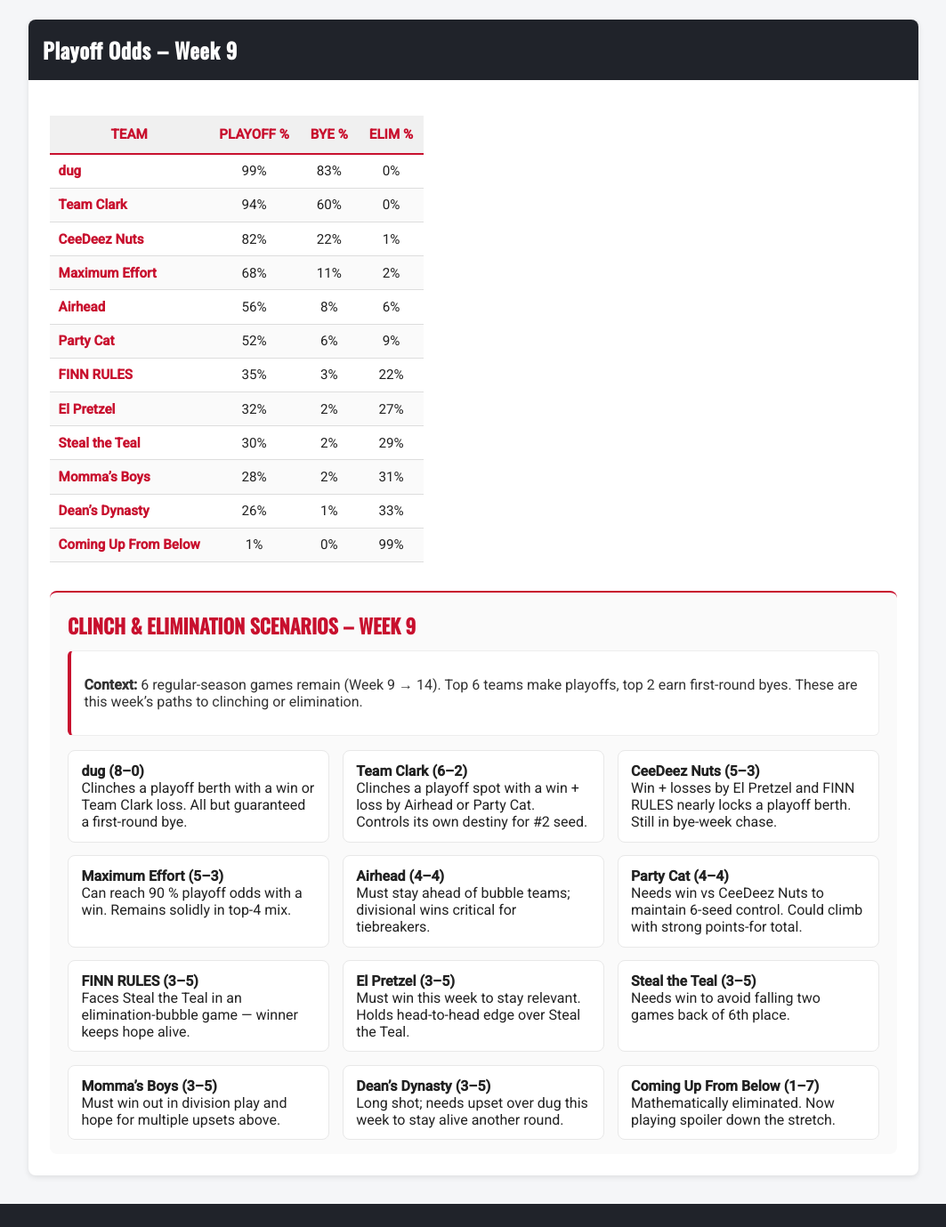
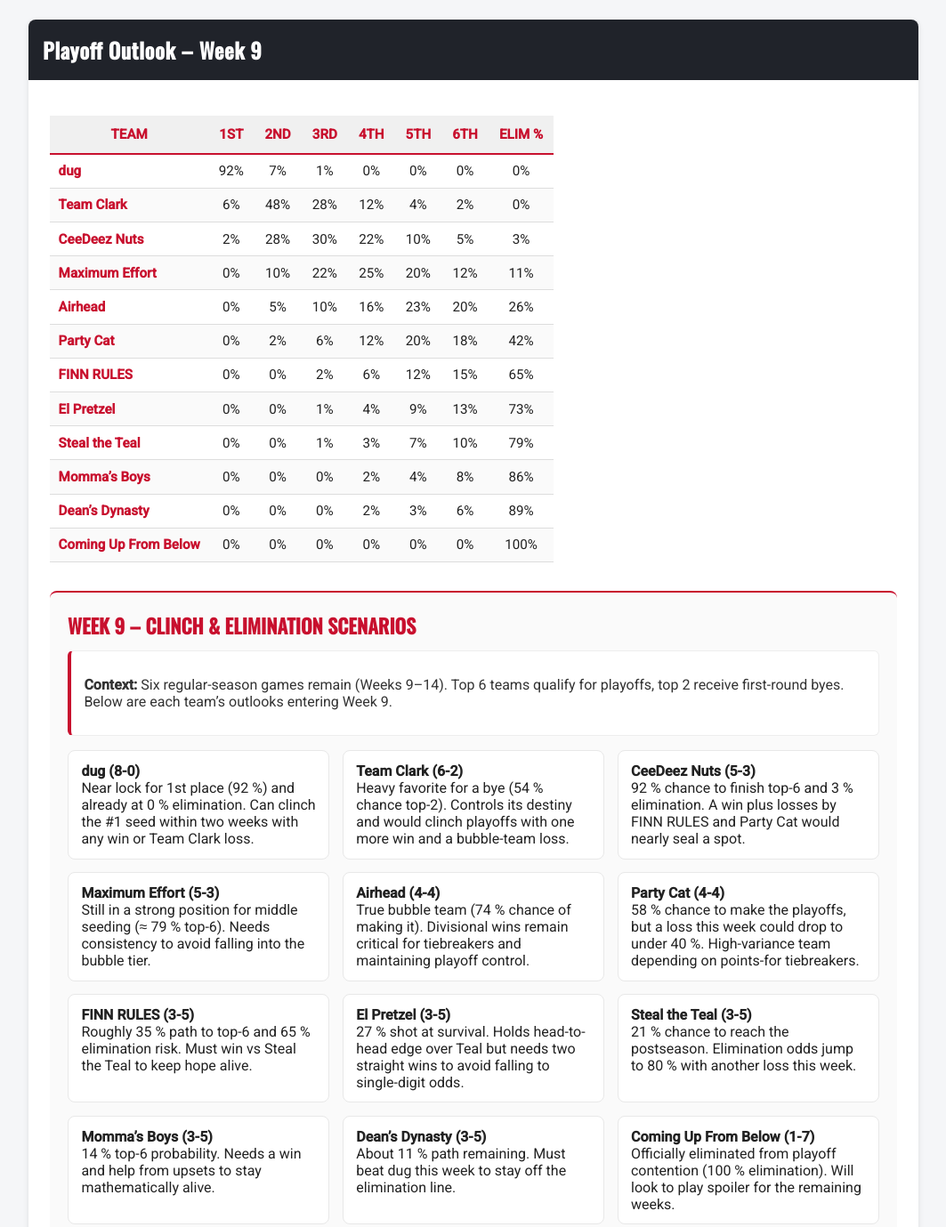
Before and after one commit to Tunatheturtle/TheCouchCoaches, a plain HTML site: page public/index.html in a window 1280 px wide. Shown: the part 2420-3799 px from the top of the page at 89% size, without its empty margins (108-1171 px from the left). Drawn offline with nearby package versions, Linux system fonts and the light colour scheme.

Commit message:
week 9 update 3

```diff
--- a/public/index.html
+++ b/public/index.html
@@ -309,79 +309,87 @@
     </section>
 
     <!-- === WEEK 9 PLAYOFF ODDS & SCENARIOS === -->
+<!-- === WEEK 9 PLAYOFF OUTLOOK === -->
 <section class="section" id="playoff-odds">
-  <h2>Playoff Odds – Week 9</h2>
+  <h2>Playoff Outlook – Week 9</h2>
   <div class="section-content">
-    <!-- === PLAYOFF TABLE === -->
+
+    <!-- === STANDINGS PROJECTIONS TABLE === -->
     <table class="odds-table">
       <thead>
         <tr>
           <th>Team</th>
-          <th>Playoff %</th>
-          <th>Bye %</th>
+          <th>1st</th>
+          <th>2nd</th>
+          <th>3rd</th>
+          <th>4th</th>
+          <th>5th</th>
+          <th>6th</th>
           <th>Elim %</th>
         </tr>
       </thead>
       <tbody>
-        <tr><td>dug</td><td>99%</td><td>83%</td><td>0%</td></tr>
-        <tr><td>Team Clark</td><td>94%</td><td>60%</td><td>0%</td></tr>
-        <tr><td>CeeDeez Nuts</td><td>82%</td><td>22%</td><td>1%</td></tr>
-        <tr><td>Maximum Effort</td><td>68%</td><td>11%</td><td>2%</td></tr>
-        <tr><td>Airhead</td><td>56%</td><td>8%</td><td>6%</td></tr>
-        <tr><td>Party Cat</td><td>52%</td><td>6%</td><td>9%</td></tr>
-        <tr><td>FINN RULES</td><td>35%</td><td>3%</td><td>22%</td></tr>
-        <tr><td>El Pretzel</td><td>32%</td><td>2%</td><td>27%</td></tr>
-        <tr><td>Steal the Teal</td><td>30%</td><td>2%</td><td>29%</td></tr>
-        <tr><td>Momma’s Boys</td><td>28%</td><td>2%</td><td>31%</td></tr>
-        <tr><td>Dean’s Dynasty</td><td>26%</td><td>1%</td><td>33%</td></tr>
-        <tr><td>Coming Up From Below</td><td>1%</td><td>0%</td><td>99%</td></tr>
+        <tr><td>dug</td><td>92%</td><td>7%</td><td>1%</td><td>0%</td><td>0%</td><td>0%</td><td>0%</td></tr>
+        <tr><td>Team Clark</td><td>6%</td><td>48%</td><td>28%</td><td>12%</td><td>4%</td><td>2%</td><td>0%</td></tr>
+        <tr><td>CeeDeez Nuts</td><td>2%</td><td>28%</td><td>30%</td><td>22%</td><td>10%</td><td>5%</td><td>3%</td></tr>
+        <tr><td>Maximum Effort</td><td>0%</td><td>10%</td><td>22%</td><td>25%</td><td>20%</td><td>12%</td><td>11%</td></tr>
+        <tr><td>Airhead</td><td>0%</td><td>5%</td><td>10%</td><td>16%</td><td>23%</td><td>20%</td><td>26%</td></tr>
+        <tr><td>Party Cat</td><td>0%</td><td>2%</td><td>6%</td><td>12%</td><td>20%</td><td>18%</td><td>42%</td></tr>
+        <tr><td>FINN RULES</td><td>0%</td><td>0%</td><td>2%</td><td>6%</td><td>12%</td><td>15%</td><td>65%</td></tr>
+        <tr><td>El Pretzel</td><td>0%</td><td>0%</td><td>1%</td><td>4%</td><td>9%</td><td>13%</td><td>73%</td></tr>
+        <tr><td>Steal the Teal</td><td>0%</td><td>0%</td><td>1%</td><td>3%</td><td>7%</td><td>10%</td><td>79%</td></tr>
+        <tr><td>Momma’s Boys</td><td>0%</td><td>0%</td><td>0%</td><td>2%</td><td>4%</td><td>8%</td><td>86%</td></tr>
+        <tr><td>Dean’s Dynasty</td><td>0%</td><td>0%</td><td>0%</td><td>2%</td><td>3%</td><td>6%</td><td>89%</td></tr>
+        <tr><td>Coming Up From Below</td><td>0%</td><td>0%</td><td>0%</td><td>0%</td><td>0%</td><td>0%</td><td>100%</td></tr>
       </tbody>
     </table>
 
-    <!-- === CLINCHING / ELIMINATION SCENARIOS === -->
+    <!-- === CLINCH / ELIMINATION SCENARIOS === -->
     <div class="scenarios">
-      <h3>Clinch &amp; Elimination Scenarios – Week 9</h3>
+      <h3>Week 9 – Clinch & Elimination Scenarios</h3>
 
       <div class="scenario-note">
-        <p><strong>Context:</strong> 6 regular-season games remain (Week 9 → 14). Top 6 teams make playoffs, top 2 earn first-round byes. These are this week’s paths to clinching or elimination.</p>
+        <p><strong>Context:</strong> Six regular-season games remain (Weeks 9–14). Top 6 teams qualify for playoffs, top 2 receive first-round byes. Below are each team’s outlooks entering Week 9.</p>
       </div>
 
       <div class="scenario-grid">
-        <div><strong>dug (8–0)</strong><br>
-          Clinches a playoff berth with a win or Team Clark loss. All but guaranteed a first-round bye.</div>
 
-        <div><strong>Team Clark (6–2)</strong><br>
-          Clinches a playoff spot with a win + loss by Airhead or Party Cat. Controls its own destiny for #2 seed.</div>
+        <div><strong>dug (8-0)</strong><br>
+          Near lock for 1st place (92 %) and already at 0 % elimination. Can clinch the #1 seed within two weeks with any win or Team Clark loss.</div>
 
-        <div><strong>CeeDeez Nuts (5–3)</strong><br>
-          Win + losses by El Pretzel and FINN RULES nearly locks a playoff berth. Still in bye-week chase.</div>
+        <div><strong>Team Clark (6-2)</strong><br>
+          Heavy favorite for a bye (54 % chance top-2). Controls its destiny and would clinch playoffs with one more win and a bubble-team loss.</div>
 
-        <div><strong>Maximum Effort (5–3)</strong><br>
-          Can reach 90 % playoff odds with a win. Remains solidly in top-4 mix.</div>
+        <div><strong>CeeDeez Nuts (5-3)</strong><br>
+          92 % chance to finish top-6 and 3 % elimination. A win plus losses by FINN RULES and Party Cat would nearly seal a spot.</div>
 
-        <div><strong>Airhead (4–4)</strong><br>
-          Must stay ahead of bubble teams; divisional wins critical for tiebreakers.</div>
+        <div><strong>Maximum Effort (5-3)</strong><br>
+          Still in a strong position for middle seeding (≈ 79 % top-6). Needs consistency to avoid falling into the bubble tier.</div>
 
-        <div><strong>Party Cat (4–4)</strong><br>
-          Needs win vs CeeDeez Nuts to maintain 6-seed control. Could climb with strong points-for total.</div>
+        <div><strong>Airhead (4-4)</strong><br>
+          True bubble team (74 % chance of making it). Divisional wins remain critical for tiebreakers and maintaining playoff control.</div>
 
-        <div><strong>FINN RULES (3–5)</strong><br>
-          Faces Steal the Teal in an elimination-bubble game — winner keeps hope alive.</div>
+        <div><strong>Party Cat (4-4)</strong><br>
+          58 % chance to make the playoffs, but a loss this week could drop to under 40 %. High-variance team depending on points-for tiebreakers.</div>
 
-        <div><strong>El Pretzel (3–5)</strong><br>
-          Must win this week to stay relevant. Holds head-to-head edge over Steal the Teal.</div>
+        <div><strong>FINN RULES (3-5)</strong><br>
+          Roughly 35 % path to top-6 and 65 % elimination risk. Must win vs Steal the Teal to keep hope alive.</div>
 
-        <div><strong>Steal the Teal (3–5)</strong><br>
-          Needs win to avoid falling two games back of 6th place.</div>
+        <div><strong>El Pretzel (3-5)</strong><br>
+          27 % shot at survival. Holds head-to-head edge over Teal but needs two straight wins to avoid falling to single-digit odds.</div>
 
-        <div><strong>Momma’s Boys (3–5)</strong><br>
-          Must win out in division play and hope for multiple upsets above.</div>
+        <div><strong>Steal the Teal (3-5)</strong><br>
+          21 % chance to reach the postseason. Elimination odds jump to 80 % with another loss this week.</div>
 
-        <div><strong>Dean’s Dynasty (3–5)</strong><br>
-          Long shot; needs upset over dug this week to stay alive another round.</div>
+        <div><strong>Momma’s Boys (3-5)</strong><br>
+          14 % top-6 probability. Needs a win and help from upsets to stay mathematically alive.</div>
 
-        <div><strong>Coming Up From Below (1–7)</strong><br>
-          Mathematically eliminated. Now playing spoiler down the stretch.</div>
+        <div><strong>Dean’s Dynasty (3-5)</strong><br>
+          About 11 % path remaining. Must beat dug this week to stay off the elimination line.</div>
+
+        <div><strong>Coming Up From Below (1-7)</strong><br>
+          Officially eliminated from playoff contention (100 % elimination). Will look to play spoiler for the remaining weeks.</div>
+
       </div>
     </div>
   </div>
```
